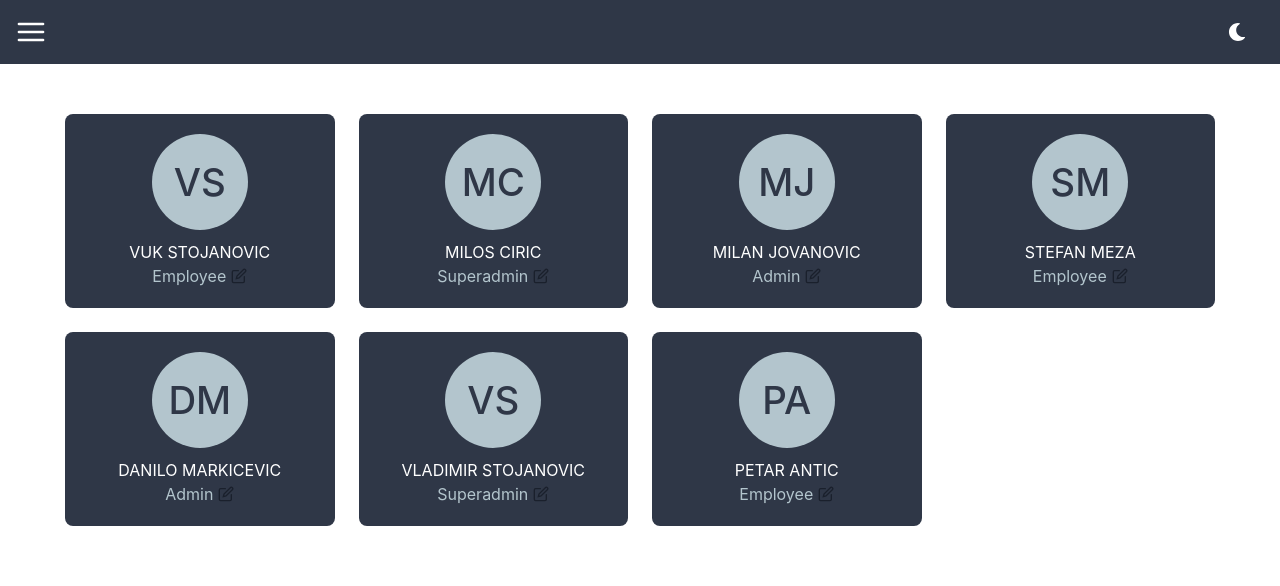
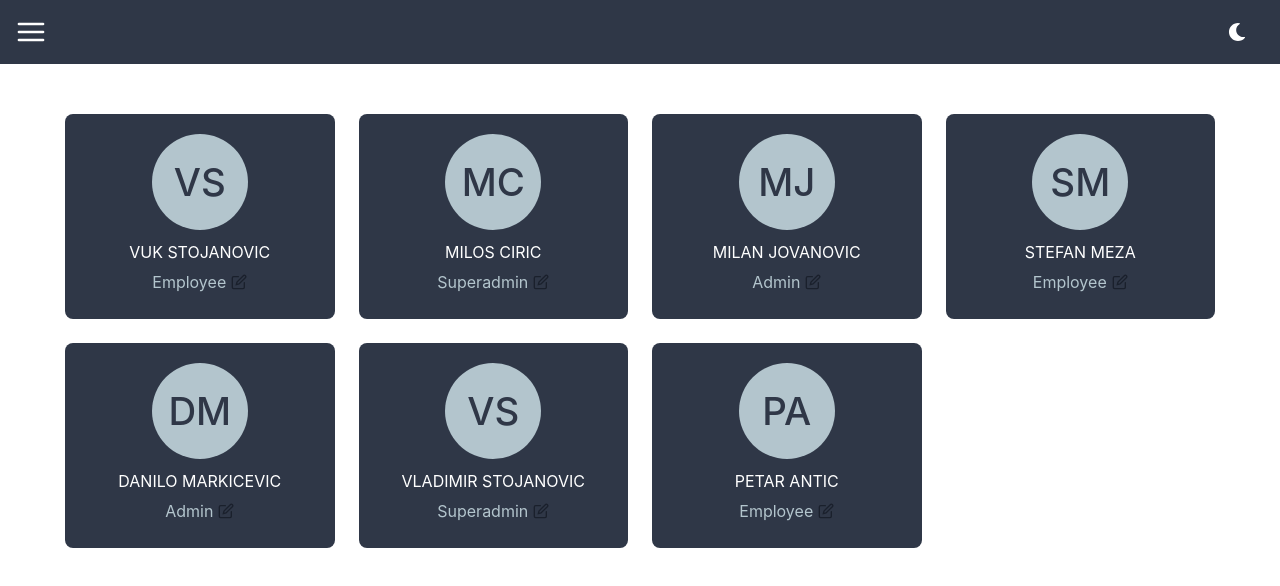
Before and after one commit to UrosDelic/bounty-hunters-fe, a React (Create React App) app: page /users in a window 1280 px wide. Shown: the top 586 px of the page. Built offline with nearby package versions, Linux system fonts and the light colour scheme.

Commit message:
[users-page] Add styling to Box instead of GridItem

```diff
--- a/src/components/SingleUser.jsx
+++ b/src/components/SingleUser.jsx
@@ -25,6 +25,12 @@ function SingleUser({ name, role }) {
   }, [isEditClicked]);
 
   return (
+    <Box
+      backgroundColor="users.darkGray"
+      borderRadius="8px"
+      width="100%"
+      height="100%"
+    >
       <Flex padding="20px" direction="column" alignItems="center">
         <Avatar
           name={name}
@@ -41,7 +47,11 @@ function SingleUser({ name, role }) {
         >
           {name}
         </Text>
-      <Flex alignItems="center" display={isEditClicked ? 'none' : 'flex'}>
+        <Flex
+          alignItems="center"
+          display={isEditClicked ? 'none' : 'flex'}
+          minH="35px"
+        >
           <Text
             textAlign="center"
             color="users.lightGray"
@@ -66,6 +76,7 @@ function SingleUser({ name, role }) {
           <option value="superadmin">Superadmin</option>
         </Select>
       </Flex>
+    </Box>
   );
 }
 
--- a/src/pages/Users.jsx
+++ b/src/pages/Users.jsx
@@ -20,11 +20,7 @@ function Users() {
       {usersList.map(user => {
         const { id } = user;
         return (
-          <GridItem
-            key={id}
-            backgroundColor="users.darkGray"
-            borderRadius="8px"
-          >
+          <GridItem key={id}>
             <SingleUser {...user} />
           </GridItem>
         );
```
Lines whose indentation alone changed are shown as unchanged.
